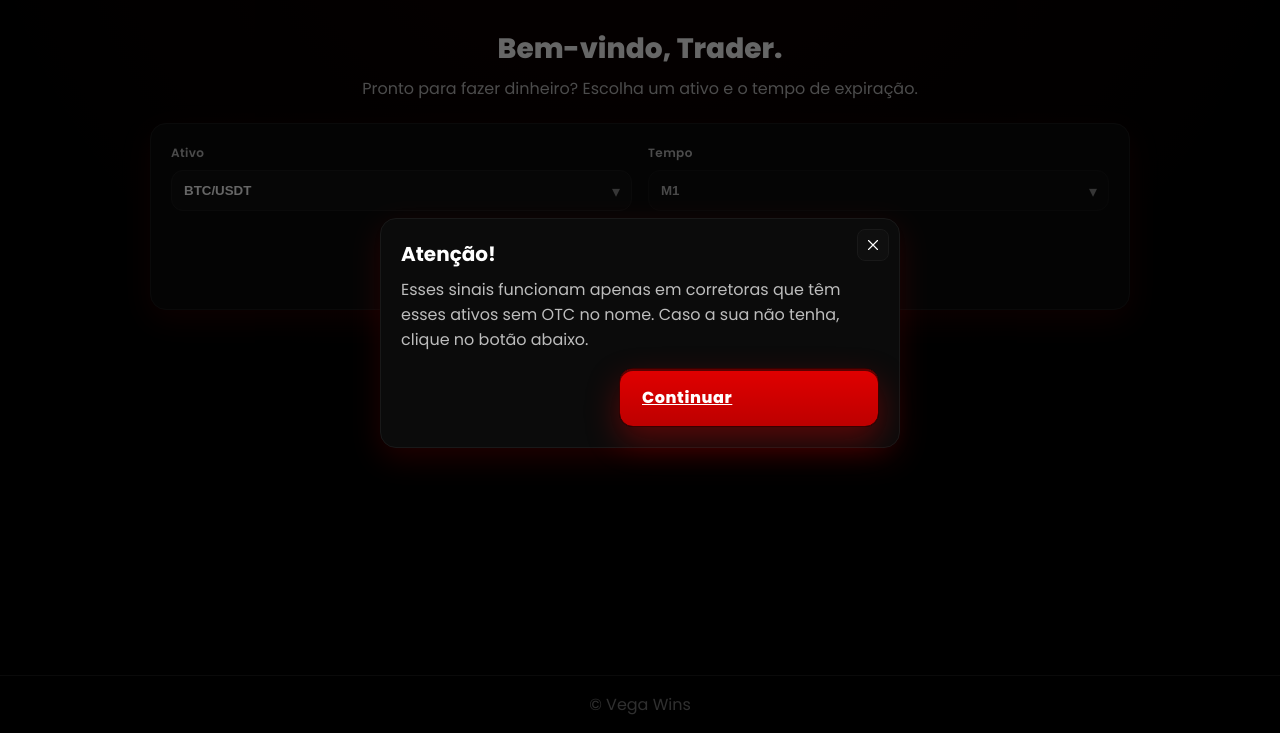
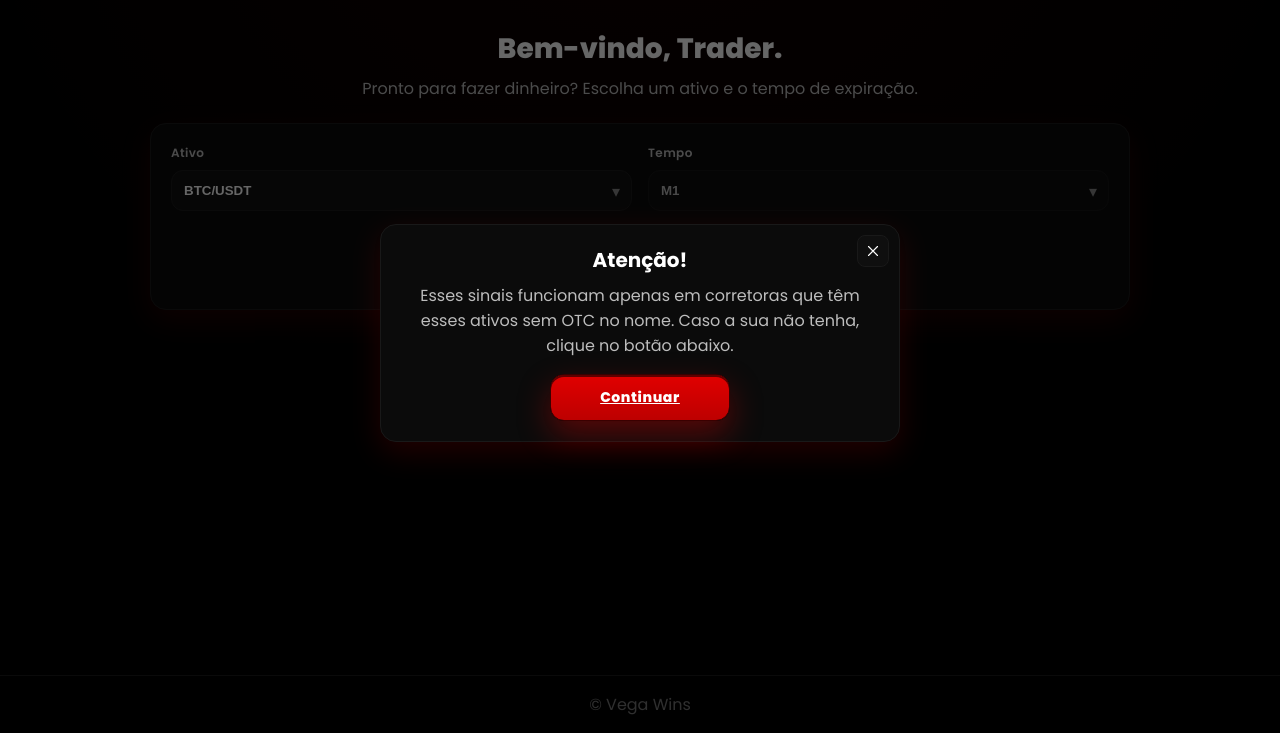
Before and after one commit to lilbinatto/iafree, a website: page index.html in a window 1280 px wide. Shown: the part 67-800 px from the top of the page. Drawn offline with Linux system fonts and the light colour scheme.

Commit message:
atualizando arquivos

```diff
--- a/styles.css
+++ b/styles.css
@@ -116,10 +116,11 @@ body{
 
 /* Entry Modal */
 .modal-overlay{position:fixed;inset:0;display:flex;align-items:center;justify-content:center;background:rgba(0,0,0,0.6);z-index:1000;padding:16px}
-.modal{position:relative;width:min(520px, 96vw);background:var(--card);border:1px solid var(--border);border-radius:16px;box-shadow:var(--shadow);padding:20px}
+.modal{position:relative;width:min(520px, 96vw);background:var(--card);border:1px solid var(--border);border-radius:16px;box-shadow:var(--shadow);padding:20px;text-align:center}
 .modal h2{margin:0 0 8px;font-size:20px}
 .modal p{margin:0 0 16px;color:var(--muted)}
-.modal-actions{display:flex;justify-content:flex-end}
+.modal-actions{display:flex;justify-content:center}
+.modal-actions .primary-btn{min-width:180px;padding:12px 16px;font-size:14px}
 .modal-close{position:absolute;top:10px;right:10px;display:inline-flex;align-items:center;justify-content:center;height:32px;width:32px;border-radius:8px;border:1px solid var(--border);background:#0f0f0f;color:#fff;cursor:pointer}
 .modal-close:hover{border-color:#2a2a2a;transform:translateY(-1px)}
 
```
